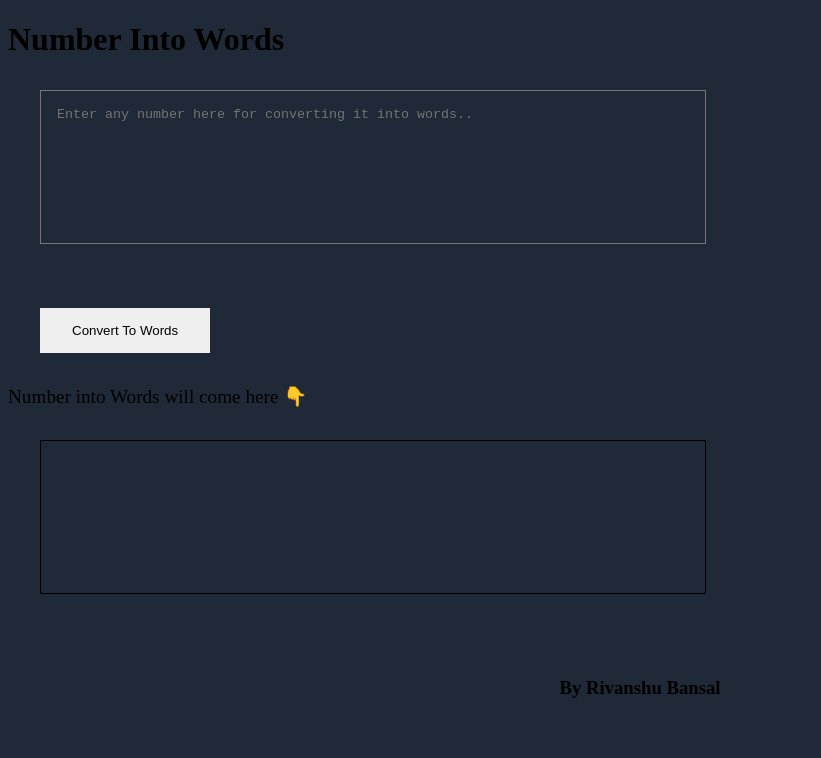
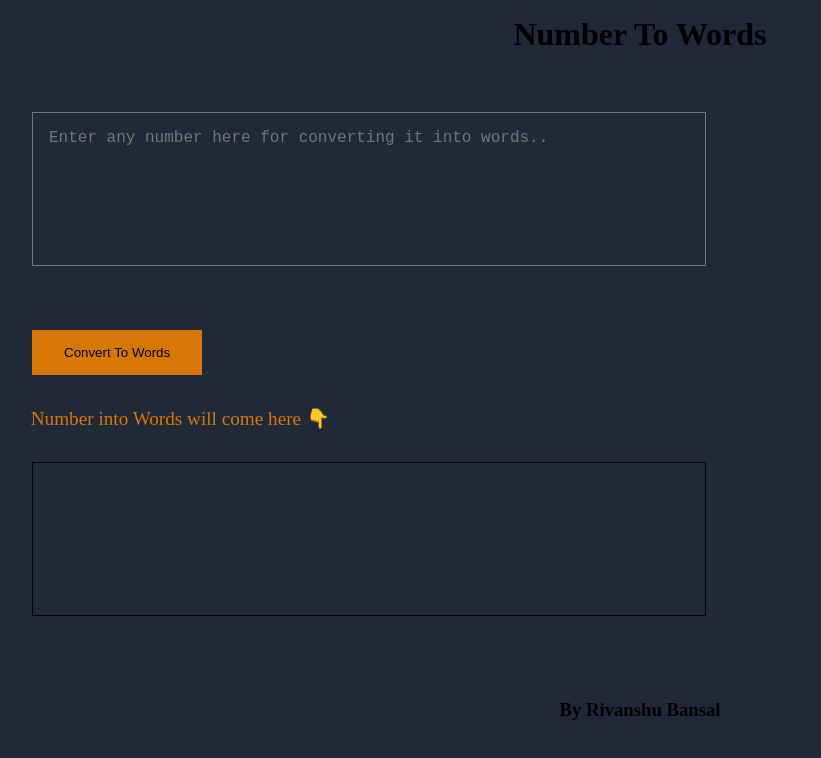
Before and after one commit to rivanshubansal/Number-words, a plain HTML site: page index.html in a window 1280 px wide. Shown: the whole page, without its empty margins (0-821 px from the left). Drawn offline with Linux system fonts and the light colour scheme.

Commit message:
completed

```diff
--- a/index.html
+++ b/index.html
@@ -7,7 +7,11 @@
     <link href="styles.css" rel="stylesheet" />
   </head>
   <body>
-      <h1 id="heading">Number Into Words</h1>
+    <nav class= "navigation">
+      <h1>Number To Words</h1>
+    </nav>
+
+
     <textarea
       id="txt-input"
       placeholder="Enter any number here for converting it into words.."
@@ -15,7 +19,13 @@
 
     <button id="btn-translate">Convert To Words</button>
 
-    <div style="font-size: larger">Number into Words will come here 👇</div>
+    <!-- <div class="about">About
+      <p>=> Trouble how to write any number in words? Let's do it here, convert
+           any number into words easily.
+      </p>
+    </div> -->
+
+    <div style="font-size: larger; color: #D97706; margin-left: 2.4%;">Number into Words will come here 👇</div>
 
     <div id="output"></div>
 
--- a/styles.css
+++ b/styles.css
@@ -4,6 +4,7 @@ body {
   box-sizing: border-box; */
   /* position: fixed; */
   background-size: cover;
+  margin: 0;
 }
 
 
@@ -17,7 +18,7 @@ textarea {
   background-color: #1F2937;
   color: #D97706;
   /* font-family: 'Gloria Hallelujah', cursive; */
-  /* font-size: large; */
+  font-size: large;
 
 }
 
@@ -28,7 +29,7 @@ textarea {
   padding: 1rem;
   /* display: block; */
   /* font-family: 'Gloria Hallelujah', cursive; */
-  /* font-size: large; */
+  font-size: large;
   border: 1px solid black;
   color: #D97706;
 }
@@ -39,6 +40,7 @@ button {
   text-align: center;
   display: inline-block;
   margin: 2rem;
+  background-color: #D97706;
 }
 
 .footer {
@@ -49,6 +51,28 @@ button {
   padding: 2rem;
 }
 
-.heading {
-  margin-left: 20%;
+/* .heading {
+  font-size: x-large;
+  text-align: center;
+
+
+} */
+
+.navigation {
+  /* background-color: #D97706; */
+  height: 10vh;
+  border-bottom-left-radius: 1rem;
+
+  text-align: center;
 }
+/* .about {
+  margin-left: 70%;
+  font-size: larger;
+  font-weight: 800;
+} */
+
+.navigation h1 {
+  margin-top: 0;
+  padding-top: 1rem;
+  font-size: xx-large;
+}
```
